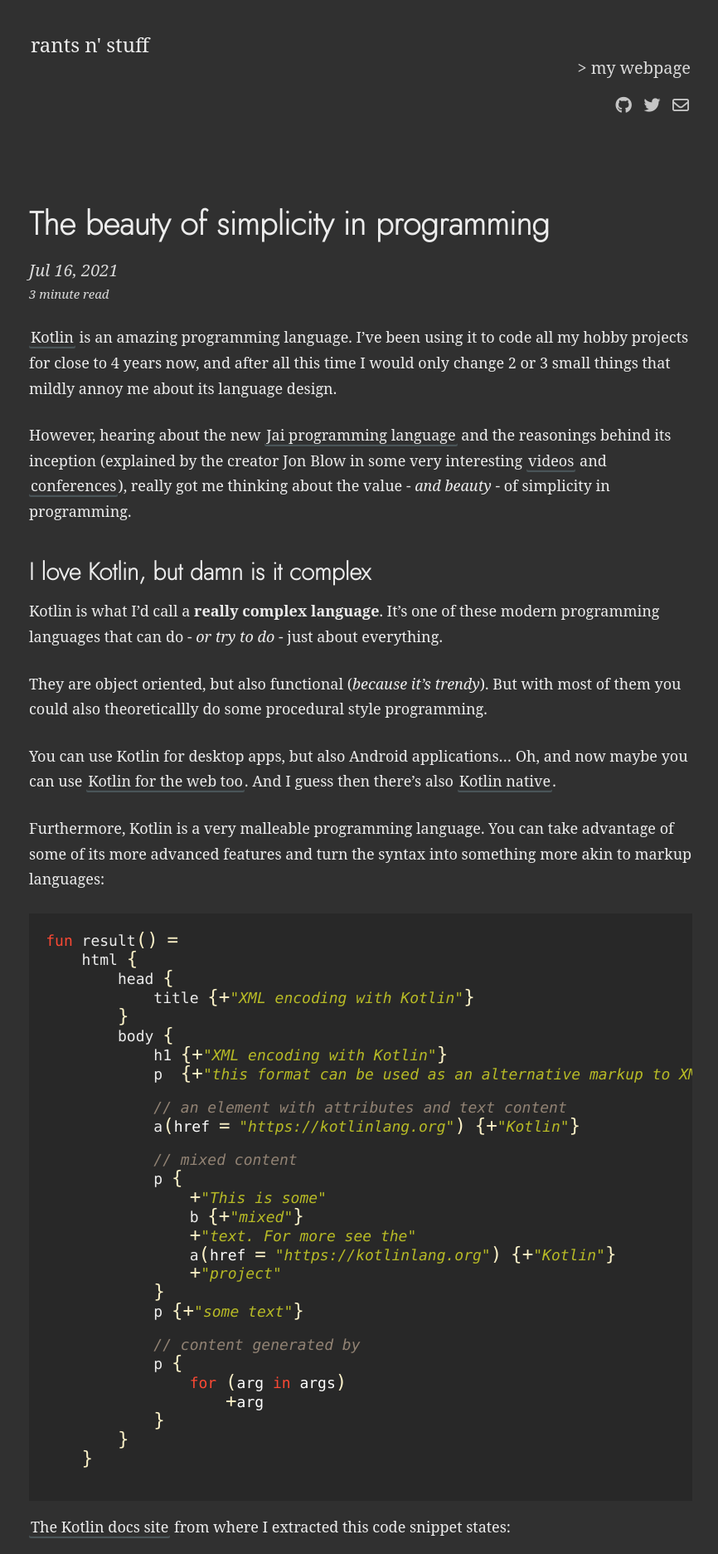
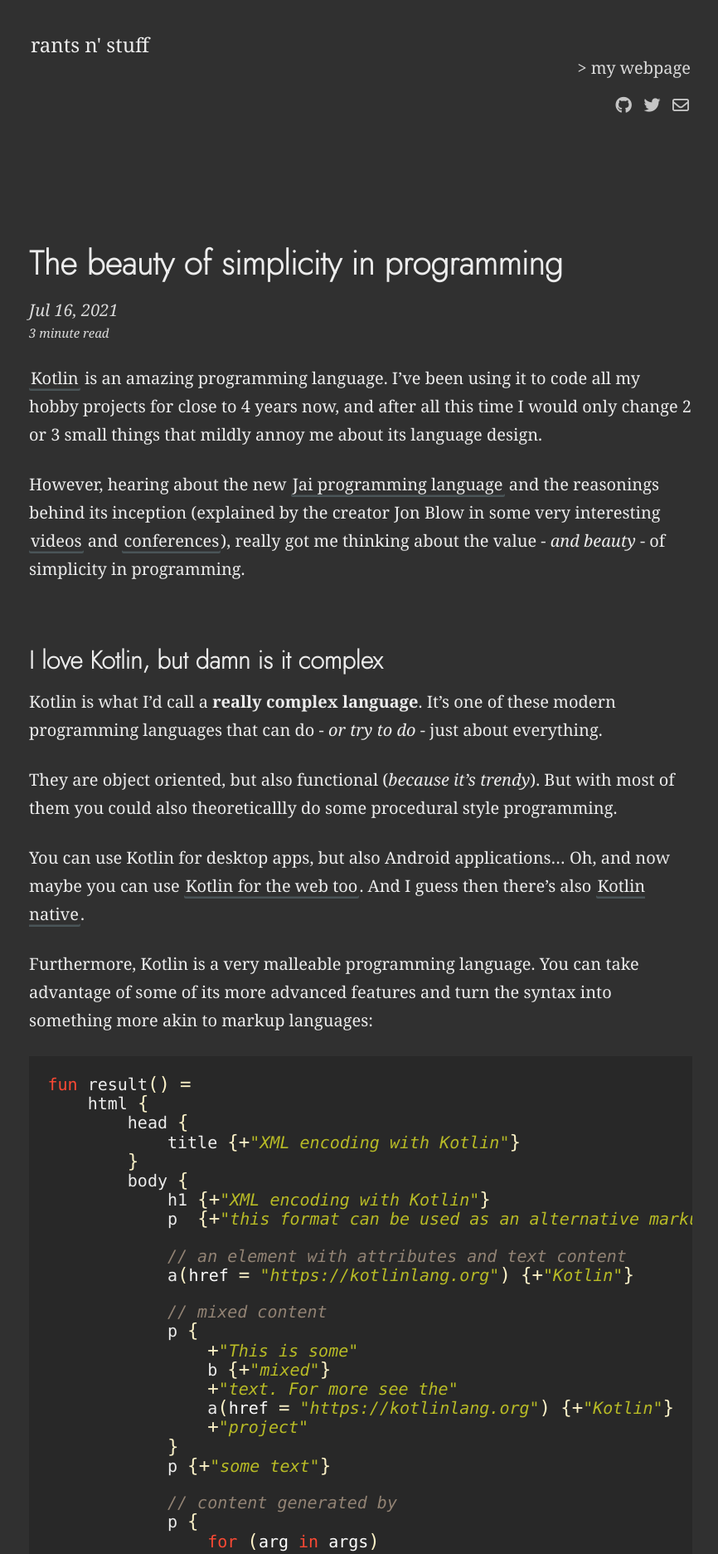
Before and after one commit to dcostap/personal-blog, a Jekyll site: the page built from _posts/2021-07-16-beauty-of-simple-code.md, in a window 1280 px wide. Shown: the top 1873 px of the page at 83% size, without its empty margins (205-1071 px from the left). Built offline with Jekyll 4.4.1, drawn with Linux system fonts in a browser that asks for light colours; nearby versions of some CDN libraries.

Commit message:
Adjust css sizes and stuff

```diff
--- a/_includes/head.html
+++ b/_includes/head.html
@@ -35,7 +35,7 @@
   <link href="https://fonts.googleapis.com/css2?family=Jost:wght@200&display=swap" rel="stylesheet">
   <link href='//fonts.googleapis.com/css?family=Merriweather:900,900italic,300,300italic&amp;subset=latin-ext,latin' rel='stylesheet' type='text/css'>
   <link href='//fonts.googleapis.com/css?family=Lato:600,300&amp;subset=latin-ext,latin' rel='stylesheet' type='text/css'>
-  <link href="//fonts.googleapis.com/css2?family=Inter:wght@300;400;500;600;700&display=swap" rel="stylesheet" type='text/css'>
+  <link href="https://fonts.googleapis.com/css2?family=Noto+Serif:ital,wght@0,400;0,700;1,400;1,700&display=swap" rel="stylesheet">
   {% else %}
   <link href='//fonts.googleapis.com/css?family=Merriweather:900,900italic,300,300italic' rel='stylesheet' type='text/css'>
   <link href='//fonts.googleapis.com/css?family=Lato:600,300' rel='stylesheet' type='text/css'>
--- a/_sass/_variables.scss
+++ b/_sass/_variables.scss
@@ -1,5 +1,5 @@
 // Typography
-$base-font-size: 0.9rem !default;
+$base-font-size: 1rem !default;
 $bold-font-weight: bold !default;
 $font-family: 'Noto Serif', 'Montserrat', 'Lato', 'PT Serif', Georgia, 'Times New Roman', serif !default;
 $line-height: 1.3 !default;
@@ -7,8 +7,8 @@
 $heading-font-weight: 900 !default;
 $heading-line-height: 1.2 !default;
 $monospace-font-family: 'Source Code Pro', Consolas, monospace !default;
-$h1: 1.95rem !default;
-$h2: 1.45rem !default;
+$h1: 2.0rem !default;
+$h2: 1.5rem !default;
 $h3: 1.2rem !default;
 $h4: 1rem !default;
 $h5: .85rem !default;
--- a/_sass/basscss/_base-typography.scss
+++ b/_sass/basscss/_base-typography.scss
@@ -15,7 +15,7 @@
   font-family: $heading-font-family;
   font-weight: $heading-font-weight;
   line-height: $heading-line-height;
-  margin-top: 1.4em;
+  margin-top: 2.5em;
   margin-bottom: .5em;
 }
 
```
